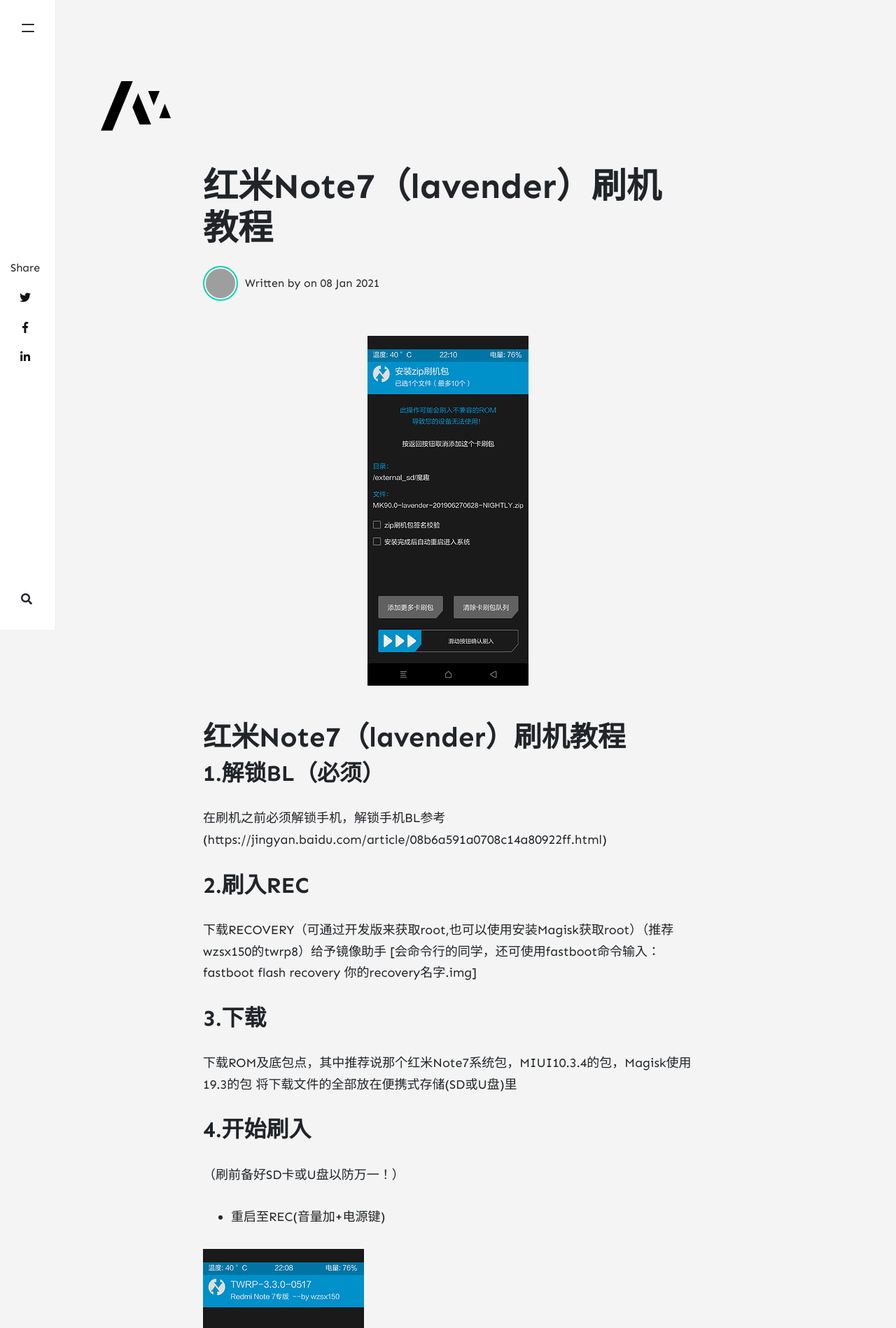
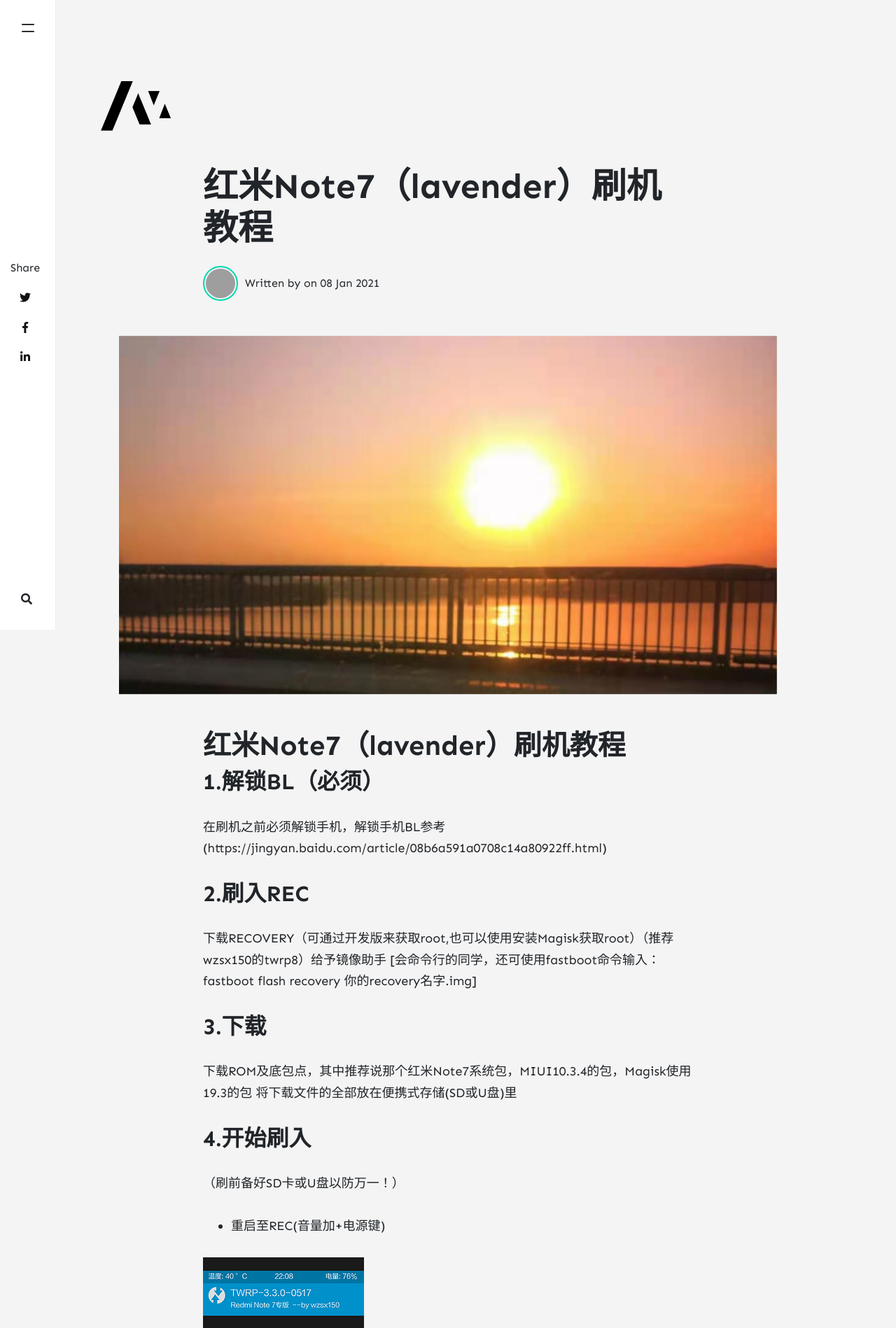
Before and after one commit to minguser/minguser.github.io, a Jekyll site: the page built from _posts/2021-01-08-ming-红米Note7（lavender）刷机教程.md, in a window 1280 px wide. Shown: the top 1898 px of the page at 70% size. Built offline with Jekyll 4.4.1, drawn with Linux system fonts in a browser that asks for light colours; nearby versions of some CDN libraries; comment, search, counter and statistics services are not loaded; grey boxes are pictures that could not be loaded.

Commit message:
修改预览图

```diff
--- a/_posts/2021-01-08-ming-红米Note7（lavender）刷机教程.md
+++ b/_posts/2021-01-08-ming-红米Note7（lavender）刷机教程.md
@@ -4,7 +4,7 @@ title:  "红米Note7（lavender）刷机教程"
 author: ming
 categories: [ Lifestyle, Travel ]
 tags: [ France ]
-image: assets/images/2qocuvu9eq0py14i.png
+image: assets/images/20210112.jpg
 
 ---
 
```
Also changed, not shown: assets/images/20210112.jpg (added).
